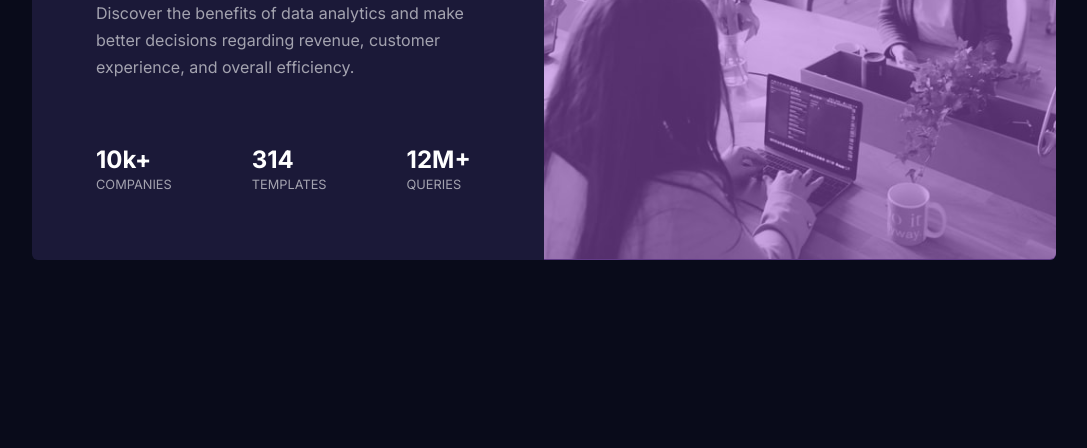
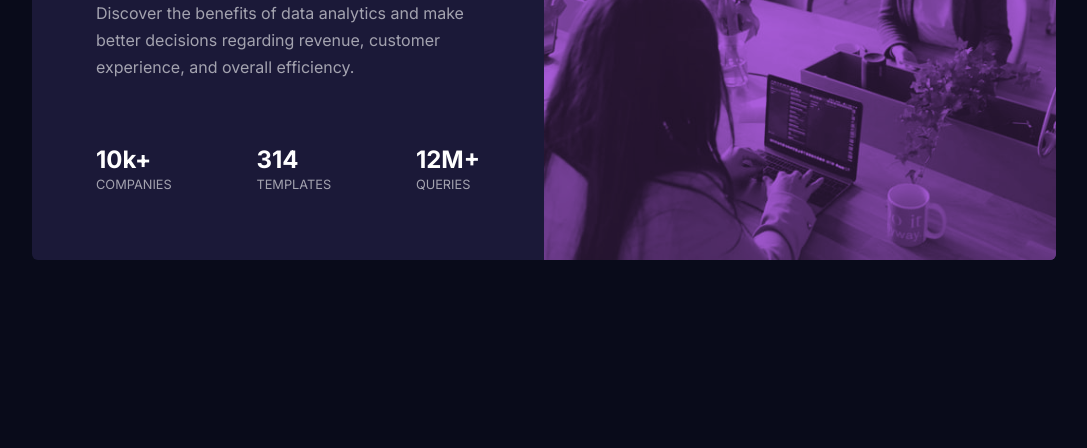
Before and after one commit to Miassa35/stats-preview-card-component, a plain HTML site: page index.html in a window 1280 px wide. Shown: the part 352-800 px from the top of the page, without its empty margins (96-1183 px from the left). Drawn offline with Linux system fonts and the light colour scheme.

Commit message:
Add files via upload

```diff
--- a/index.html
+++ b/index.html
@@ -10,8 +10,7 @@
     <title>stats-preview-card-component</title>
 </head>
 <body>
-    <section class="container">
-        <div class="card">
+    <section class="card">
             <div class="card__image">
                 <img src="images/image-header-mobile.jpg" alt="" class="card__image--mobile">
                 <img src="images/image-header-desktop.jpg" alt="" class="card__image--descktop">
@@ -34,7 +33,6 @@
                     </div>
                 </div>
             </div>
-        </div>
     </section>
 </body>
 </html>
--- a/styles.css
+++ b/styles.css
@@ -14,10 +14,13 @@
     margin: 0;
     padding: 0;
 }
-.container{
+body{
     background-color: var(--primary-main-background);
     min-height: 100vh;
-    padding: 3em 0;
+    display: flex;
+    justify-content: center;
+    align-items: center;
+    padding: 4em 0;
 }
 .card__image .card__image--descktop{
     display: none;
@@ -27,24 +30,16 @@
     display: block;
     object-fit: cover;
     border-radius: 6px 6px 0 0;
+    mix-blend-mode: multiply;
+    opacity: 0.8;
 }
 .card__image{
-    position: relative;
-    z-index: 1;
-}
-.card__image::after{
-    content: '';
-    position: absolute;
-    display: inline-block;
-    inset: 0;
+    border-radius: 6px 6px 0 0;
     background-color: var(--primary-accent);
-    opacity: .49;
-    border-radius: 6px 6px 0 0;
-    z-index: 0;
 }
 .card{
+    width: 80%;
     margin: auto;
-    width: 80%;
     background-color: var(--primary-card-background);
     border-radius: 6px;
 }
@@ -60,7 +55,7 @@
 .card__text{
     font-family: var(--ff-headings);
     font-weight: 400;
-    font-size: .8em;
+    font-size: .8rem;
     color: var(--neutral-stat-headings);
     line-height: 1.7em;
     padding-top: 1em;
@@ -82,27 +77,22 @@ span{
 .stat__text{
     font-family: var(--ff-headings);
     font-weight: 400;
-    font-size: .8em;
+    font-size: .8rem;
     line-height: 1.7em;
     color: var(--neutral-stat-headings);
 }
-@media (min-width:660px) and (max-width:1440px){
-    .container{
-        display: flex;
-    }
+@media (min-width:660px){
     .card{
         display: flex;
         border-radius: 6px;
+        max-width: 1110px;
     }
     .card__image{
-        order: 2;
         flex-basis: 50%;
-    }
-    .card__image::after{
         border-radius: 0 6px 6px 0;
     }
     .card__content{
-        order: 1;
+        order: -1;
         flex-basis: 50%;
         text-align: left;
         padding: 4em;
@@ -113,17 +103,20 @@ span{
     .card__image .card__image--descktop{
         display: block;
         width: 100%;
+        height: 100%;
+        mix-blend-mode: multiply;
+        opacity: 0.8;
         border-radius: 0 6px 6px 0;
     }
     .card__title{
-        font-size: 2.2em;
+        font-size: 2.2rem;
     }
     .card__text{
-        font-size: 1em;
+        font-size: 1rem;
         }
     .stats{
         display: flex;
         flex-direction: row;
-        gap: 5em;
+        justify-content: space-between;
     }
 }
```
